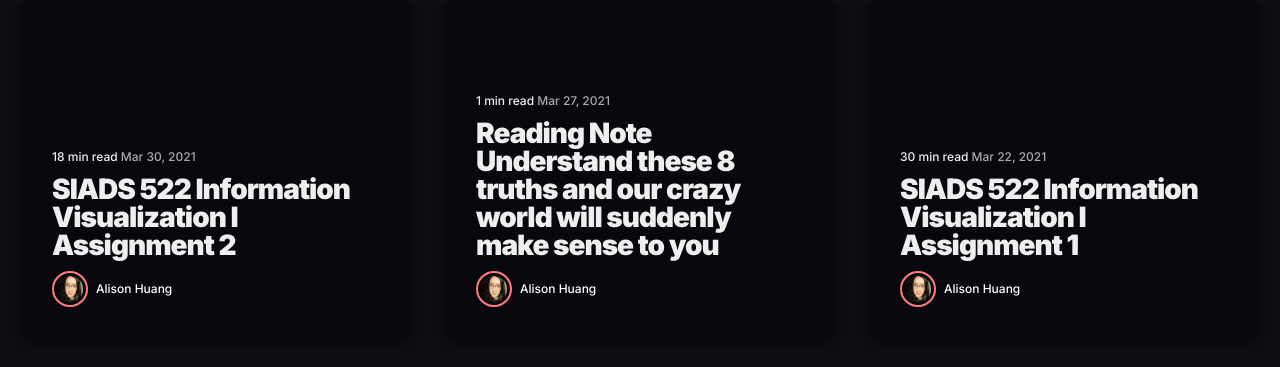
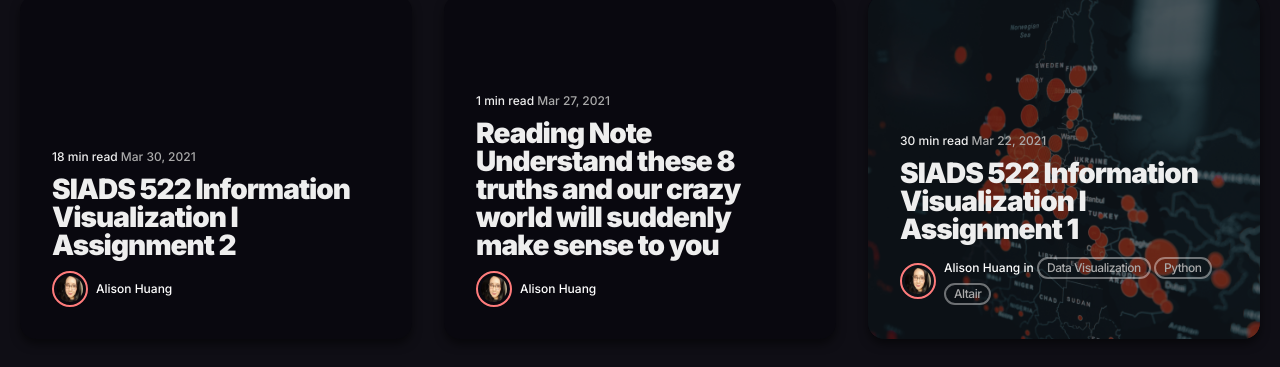
Before and after one commit to alisongh/alisongh.github.io, a Jekyll site: the page built from index.html, in a window 1280 px wide and 900 px high, scrolled down 1106 px, cut to the strip 0-367 px from the top of the window. Built offline with Jekyll 4.4.1, drawn with Linux system fonts in a browser that asks for light colours; nearby versions of some CDN libraries; the list of posts is cut into pages by our own code.

Commit message:
Update 2021-03-22-SIADS-522-Information-Visualization-I-Assignment1.md

```diff
--- a/_posts/2021-03-22-SIADS-522-Information-Visualization-I-Assignment1.md
+++ b/_posts/2021-03-22-SIADS-522-Information-Visualization-I-Assignment1.md
@@ -1,8 +1,9 @@
 ---
+layout: post
 title: SIADS 522 Information Visualization I Assignment 1
 date: 2021-03-22
-categories:
-- Altair
+image: '/images/09.jpg'
+tags: [data visualization, python, altair]
 ---
 * 目录
 {:toc}
```
